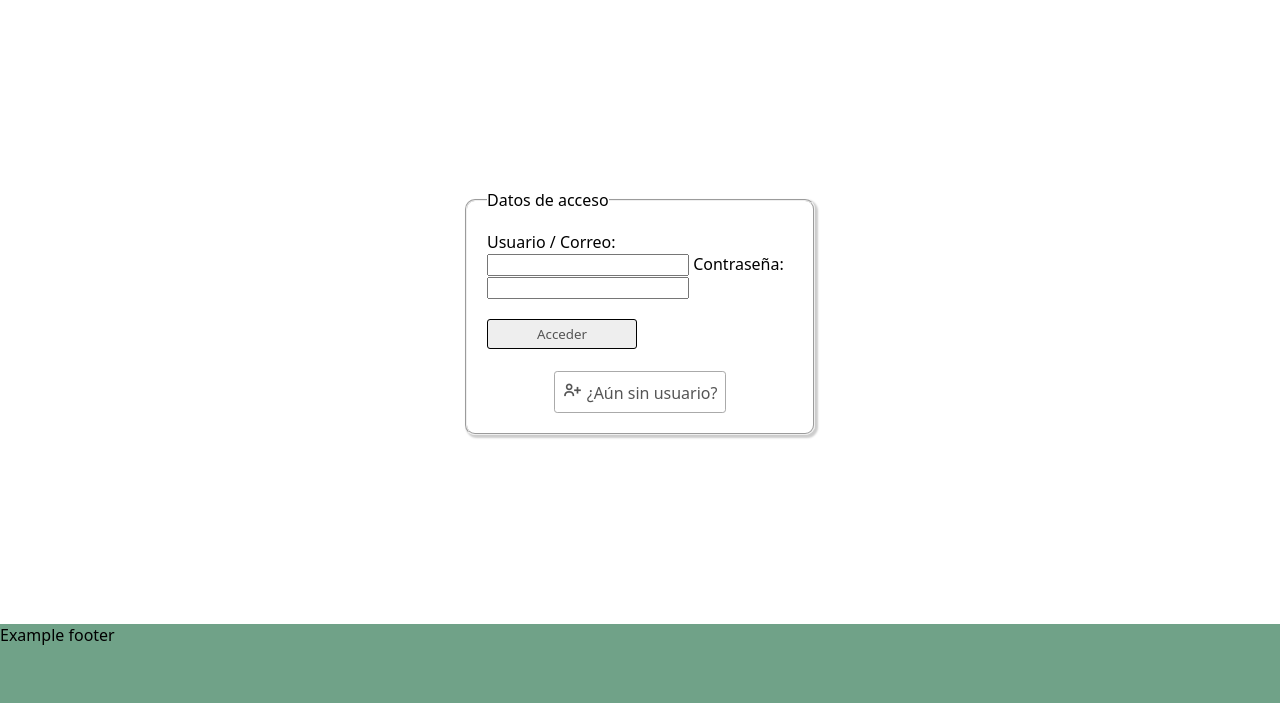
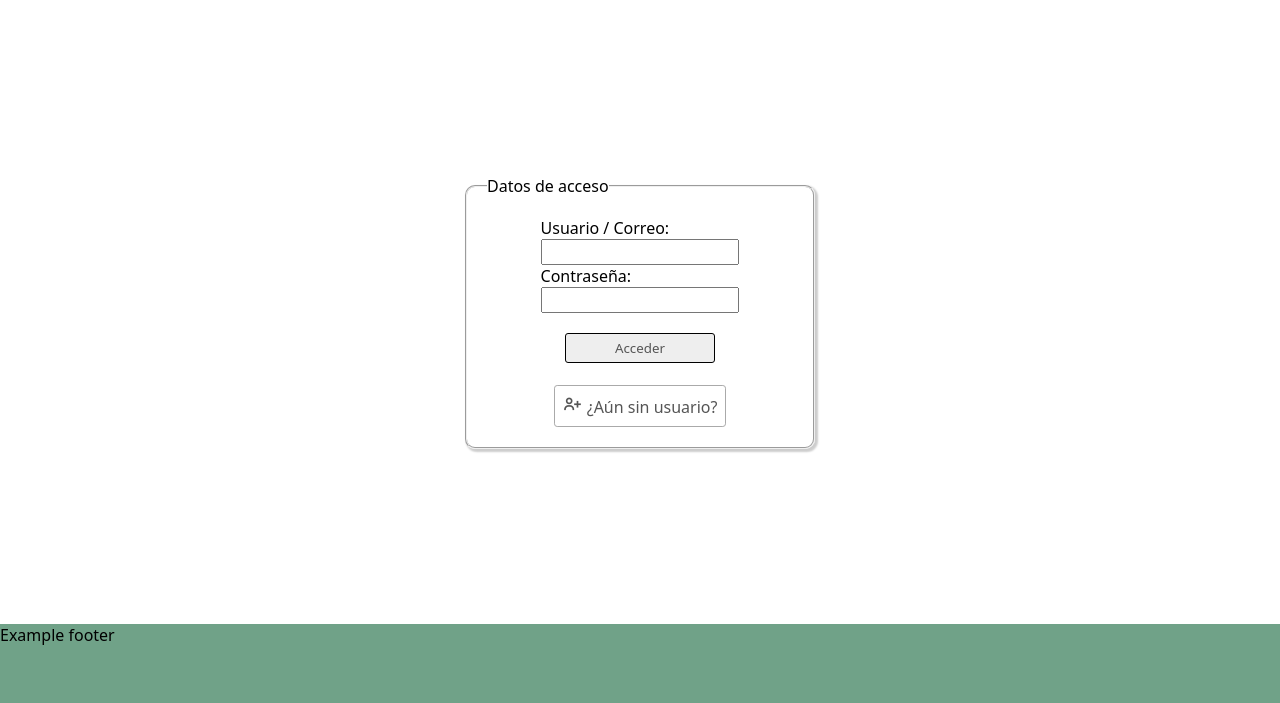
Before and after one commit to Juan-A/Proyecto-Final-Entorno-Servidor, a PHP site: page /login.php in a window 1280 px wide. Shown: the part 57-760 px from the top of the page. Run offline with PHP 8.4, Linux system fonts and the light colour scheme; data that the repository does not hold is empty.

Commit message:
Updated login error msg. Changed class for fields containers.

```diff
--- a/inc/sections/register_form.php
+++ b/inc/sections/register_form.php
@@ -3,7 +3,7 @@
         <form action="register.php" method="POST">
             <fieldset>
                 <legend>Datos de acceso</legend>
-                <div class="authFields">
+                <div class="authFieldsContainer">
                     <span>Usuario / nick:</span>
                     <input type="text" name="username" id="username" required>
                     <span>Nombre:</span>
--- a/login.php
+++ b/login.php
@@ -9,7 +9,7 @@ if($_SERVER["REQUEST_METHOD"] == "POST"){
         header("Location: ./index.php");
         exit();
     }else{
-        addMessage("Error, la contraseña o usuario son incorrecto(s).",1);
+        addMessage("Los datos introducidos son incorrectos.",1);
     }
 }
 ?>
@@ -36,7 +36,7 @@ if($_SERVER["REQUEST_METHOD"] == "POST"){
             <form action="login.php" method="POST">
                 <fieldset>
                     <legend>Datos de acceso</legend>
-                    <div class="authFields">
+                    <div class="authFieldsContainer">
                             <span>Usuario / Correo:</span>
                             <input type="text" name="username">
                             <span>Contraseña:</span>
```
